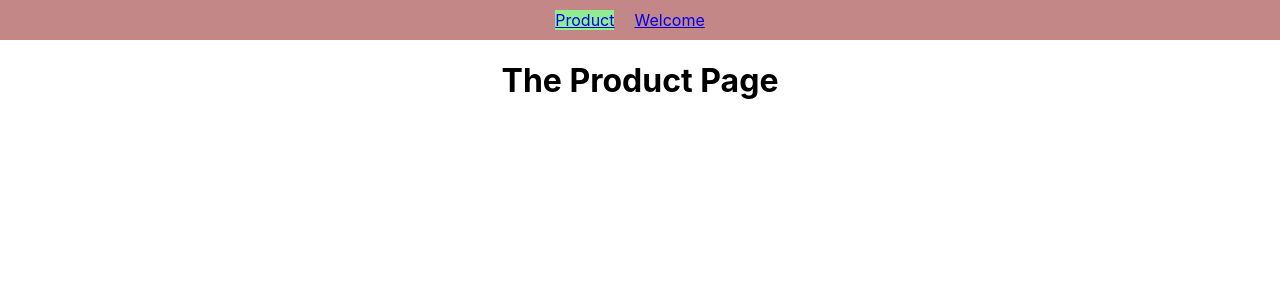
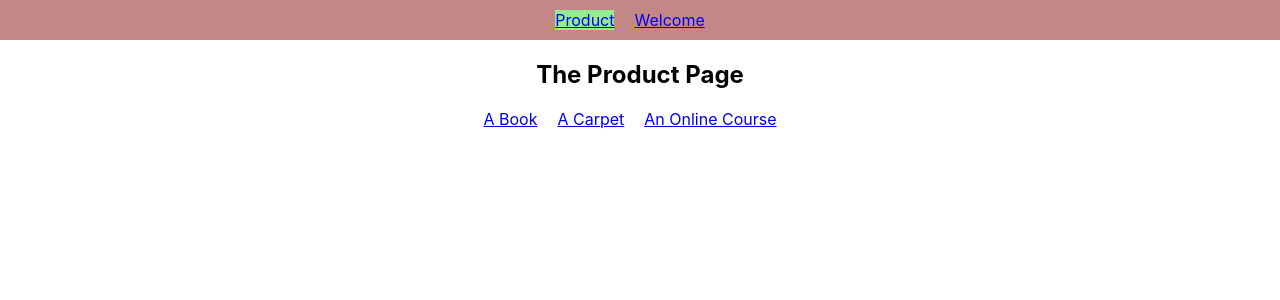
Before and after one commit to itzrahul2405/React-Routing, a React (Create React App) app: page /product in a window 1280 px wide. Shown: the top 300 px of the page. Built offline with nearby package versions, Linux system fonts and the light colour scheme.

Commit message:
dynamic routing using useParams but having a problem (by default react router work like all paths loaded at same time if they matches the URL)

```diff
--- a/src/App.js
+++ b/src/App.js
@@ -4,17 +4,21 @@ import { Route } from "react-router-dom";
 import Welcome from "./components/Pages/Welcome";
 import Product from "./components/Pages/Products";
 import MainHeader from "./components/MainHeader";
+import ProductDetail from "./components/Pages/ProductDetail";
 
 function App() {
   return (
     <div className="App">
       <MainHeader />
       <main>
-        <Route path="/Welcome">
+        <Route path="/welcome">
           <Welcome />
         </Route>
-        <Route path="/Product">
+        <Route path="/product">
           <Product />
+        </Route>
+        <Route path='/product-detail/:productId'>
+          <ProductDetail />
         </Route>
       </main>
     </div>
--- a/src/components/MainHeader.js
+++ b/src/components/MainHeader.js
@@ -23,8 +23,6 @@
 
 
 
-
-// Link is a basic navigation component, while NavLink extends Link with additional features for styling and handling the "active" state, making it suitable for navigation menus with dynamic styles.
 
 // import { Link } from "react-router-dom";
 
@@ -64,10 +62,10 @@ const MainHeader = () => {
       <nav>
         <ul>
           <li>
-            <NavLink activeClassName={classes.active} to="/Product">Product</NavLink>
+            <NavLink activeClassName={classes.active} to="/product">Product</NavLink>
           </li>
           <li>
-            <NavLink activeClassName={classes.active} to="/Welcome">Welcome</NavLink>
+            <NavLink activeClassName={classes.active} to="/welcome">Welcome</NavLink>
           </li>
         </ul>
       </nav>
@@ -76,3 +74,14 @@ const MainHeader = () => {
 };
 
 export default MainHeader;
+
+
+
+
+
+
+
+
+
+// Link is a basic navigation component, while NavLink extends Link with additional features for styling and handling the "active" state,
+// making it suitable for navigation menus with dynamic styles.
--- /dev/null
+++ b/src/components/Pages/ProductDetail.js
@@ -0,0 +1,17 @@
+import { useParams } from "react-router-dom";
+
+const ProductDetail = () => {
+
+  const params = useParams();
+  console.log(params.productId)
+  // console.log(params)
+
+  return (
+    <section>
+      <h1>Product Detail</h1>
+      <p>{params.productId}</p>
+    </section>
+  );
+};
+
+export default ProductDetail;
--- a/src/components/Pages/Products.js
+++ b/src/components/Pages/Products.js
@@ -1,7 +1,16 @@
+import { Link } from "react-router-dom";
+
 const Product = () => {
-    return(
-        <h1>The Product Page</h1>
-    );
-}
+  return (
+    <section>
+      <h1>The Product Page</h1>
+      <ul>
+        <li><Link to='/product/p1'>A Book</Link></li>
+        <li><Link to='/product/p2'>A Carpet</Link></li>
+        <li><Link to='/product/p3'>An Online Course</Link></li>
+      </ul>
+    </section>
+  );
+};
 
 export default Product;
```
Lines whose indentation alone changed are shown as unchanged.
